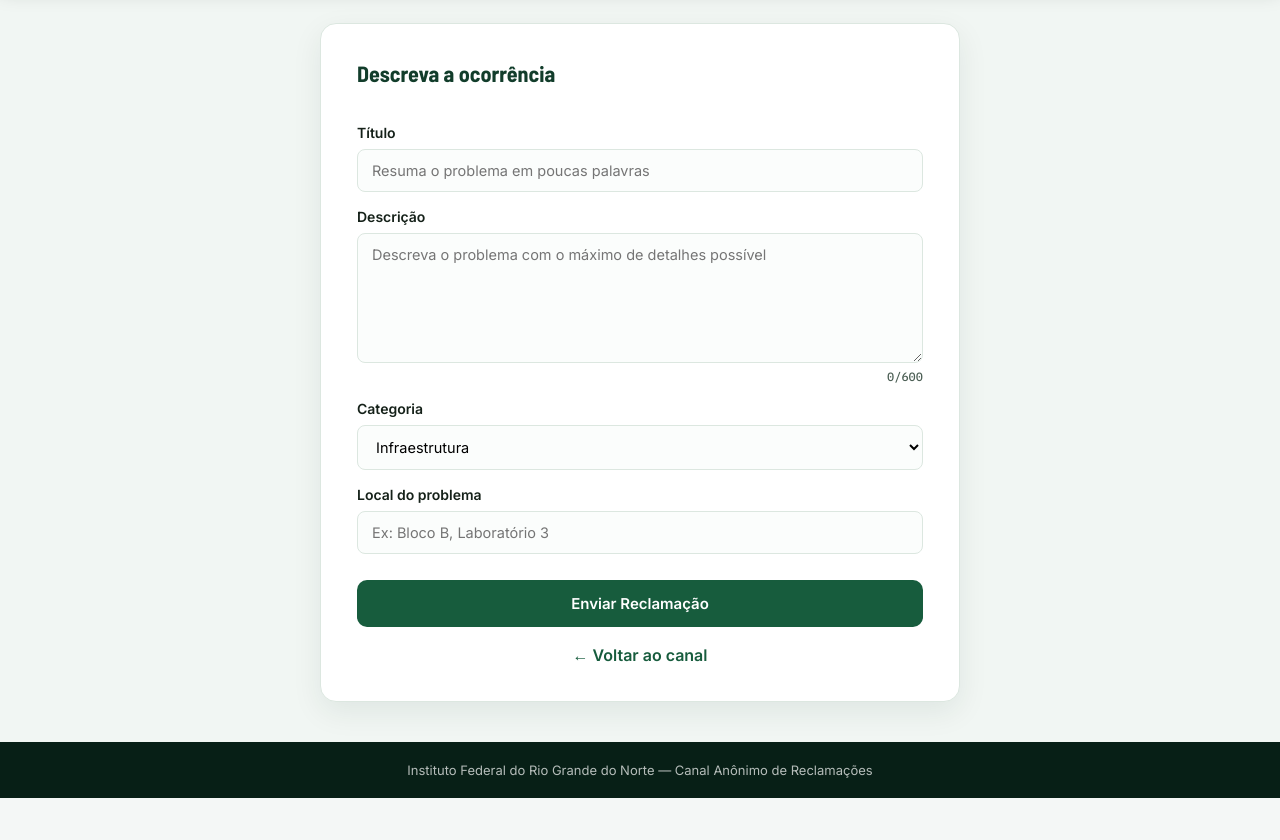
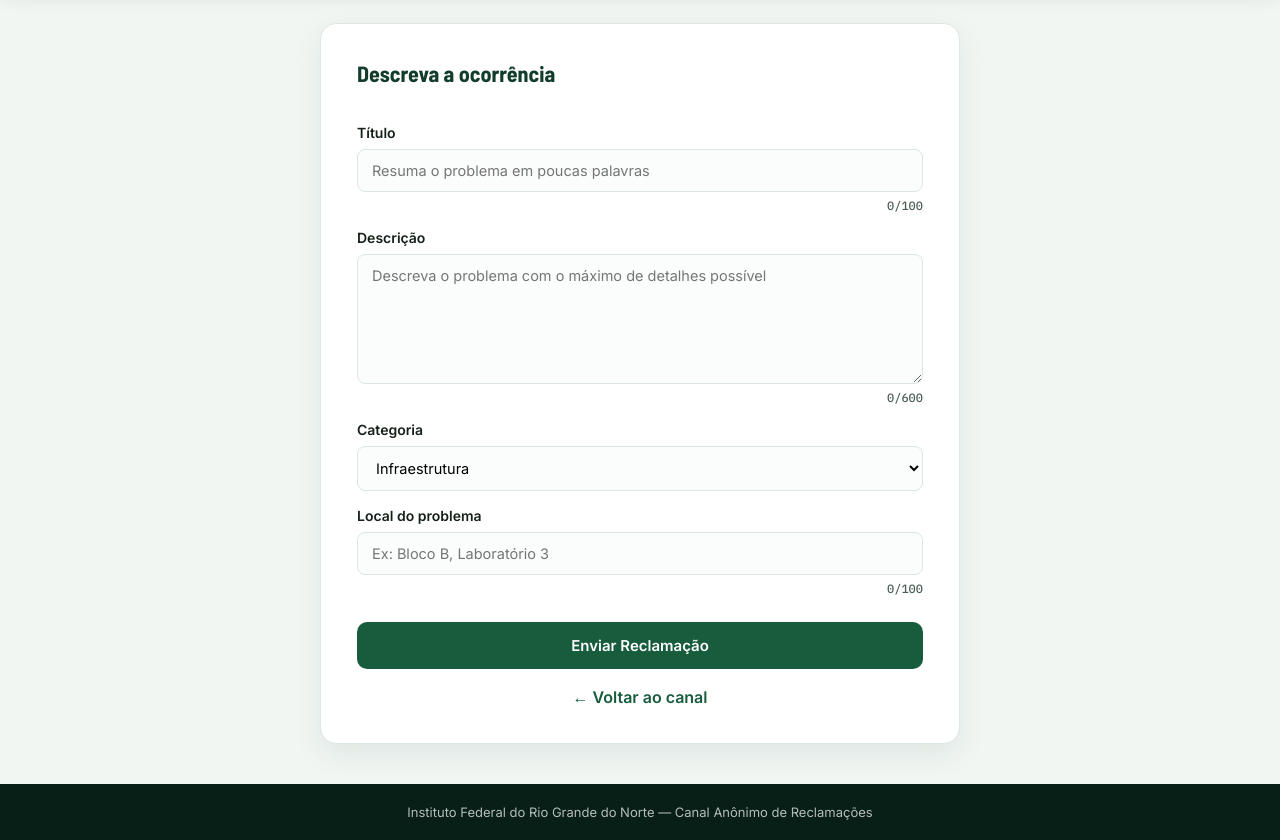
Before and after one commit to PabloValentin123/ouvidoria_an-nima_IFRN, a Flask app: page /nova in a window 1280 px wide. Shown: the part 144-984 px from the top of the page. Before the commit the page ends 942 px from the top, so only its background shows below. Run offline with Flask 3, Linux system fonts and the light colour scheme; some libraries are stand-ins or nearby versions.

Commit message:
Update nova.html

```diff
--- a/reclamacoes_campus/templates/nova.html
+++ b/reclamacoes_campus/templates/nova.html
@@ -1,12 +1,16 @@
+
 <!DOCTYPE html>
 <html lang="pt-br">
 <head>
 <meta charset="UTF-8">
 <meta name="viewport" content="width=device-width, initial-scale=1.0">
 <title>Nova Reclamação — Ouvidoria IFRN</title>
+
 <link rel="preconnect" href="https://fonts.googleapis.com">
 <link rel="preconnect" href="https://fonts.gstatic.com" crossorigin>
+
 <link href="https://fonts.googleapis.com/css2?family=Barlow+Semi+Condensed:wght@600;700&family=Inter:wght@400;500;600&family=IBM+Plex+Mono:wght@500&display=swap" rel="stylesheet">
+
 <link rel="stylesheet" href="{{ url_for('static', filename='nova.css') }}">
 </head>
 <body>
@@ -22,23 +26,32 @@
 
         <form action="/salvar" method="POST">
 
+            <!-- TÍTULO -->
             <label for="titulo">Título</label>
-            <input type="text"
+            <input
+                type="text"
                 id="titulo"
                 name="titulo"
                 placeholder="Resuma o problema em poucas palavras"
                 maxlength="100"
+                oninput="atualizarTitulo()"
                 required>
 
+            <span class="contador" id="contadorTitulo">0/100</span>
+
+            <!-- DESCRIÇÃO -->
             <label for="descricao">Descrição</label>
-            <textarea id="descricao"
+            <textarea
+                id="descricao"
                 name="descricao"
                 placeholder="Descreva o problema com o máximo de detalhes possível"
                 maxlength="600"
-                      oninput="document.getElementById('contador').textContent = this.value.length + '/600'"
+                oninput="atualizarDescricao()"
                 required></textarea>
+
             <span class="contador" id="contador">0/600</span>
 
+            <!-- CATEGORIA -->
             <label for="categoria">Categoria</label>
             <select id="categoria" name="categoria">
                 <option>Infraestrutura</option>
@@ -48,12 +61,18 @@
                 <option>Outros</option>
             </select>
 
+            <!-- LOCAL -->
             <label for="local">Local do problema</label>
-            <input type="text"
+            <input
+                type="text"
                 id="local"
                 name="local"
                 placeholder="Ex: Bloco B, Laboratório 3"
+                maxlength="100"
+                oninput="atualizarLocal()"
                 required>
+
+            <span class="contador" id="contadorLocal">0/100</span>
 
             <button type="submit">Enviar Reclamação</button>
 
@@ -67,5 +86,31 @@
     <p>Instituto Federal do Rio Grande do Norte — Canal Anônimo de Reclamações</p>
 </footer>
 
+<script>
+function atualizarTitulo() {
+    const titulo = document.getElementById("titulo");
+    document.getElementById("contadorTitulo").textContent =
+        titulo.value.length + "/100";
+}
+
+function atualizarDescricao() {
+    const descricao = document.getElementById("descricao");
+    document.getElementById("contador").textContent =
+        descricao.value.length + "/600";
+}
+
+function atualizarLocal() {
+    const local = document.getElementById("local");
+    document.getElementById("contadorLocal").textContent =
+        local.value.length + "/100";
+}
+
+window.onload = function () {
+    atualizarTitulo();
+    atualizarDescricao();
+    atualizarLocal();
+};
+</script>
+
 </body>
 </html>
```
Lines whose indentation alone changed are shown as unchanged.
